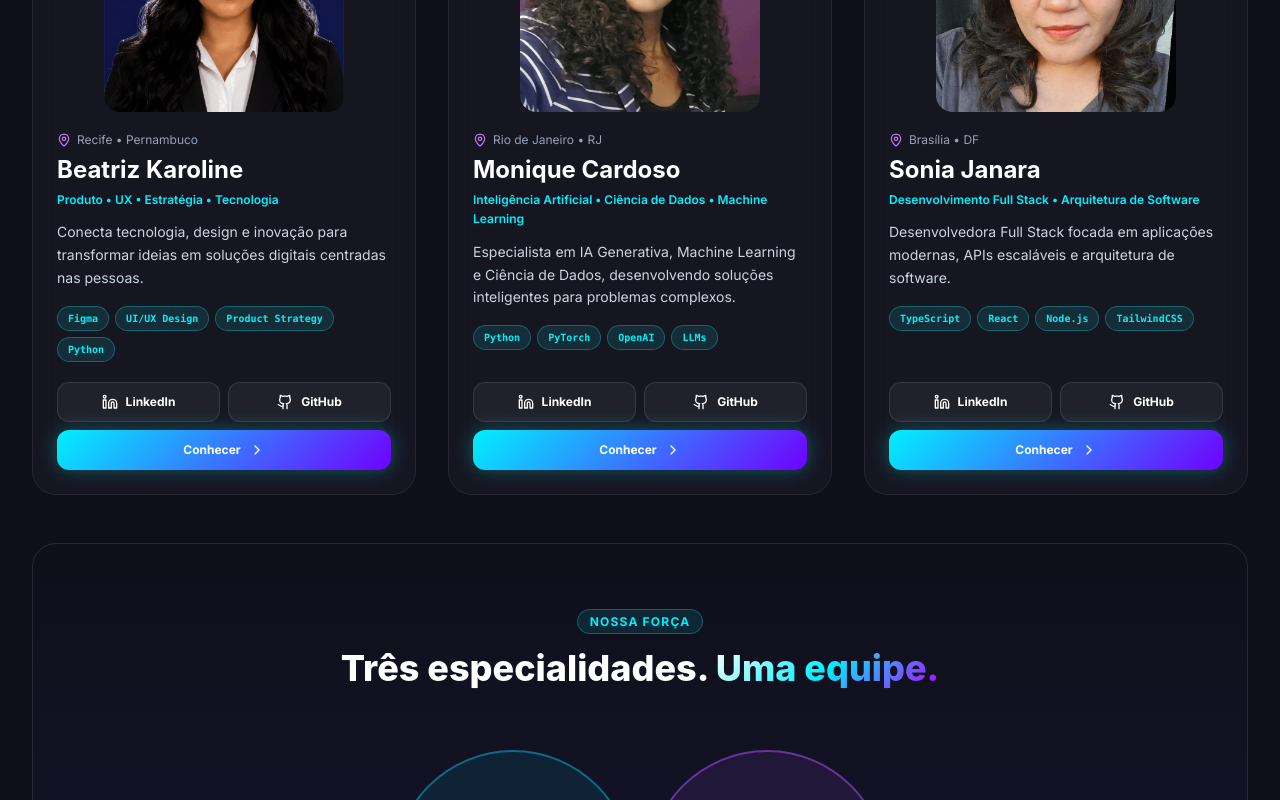
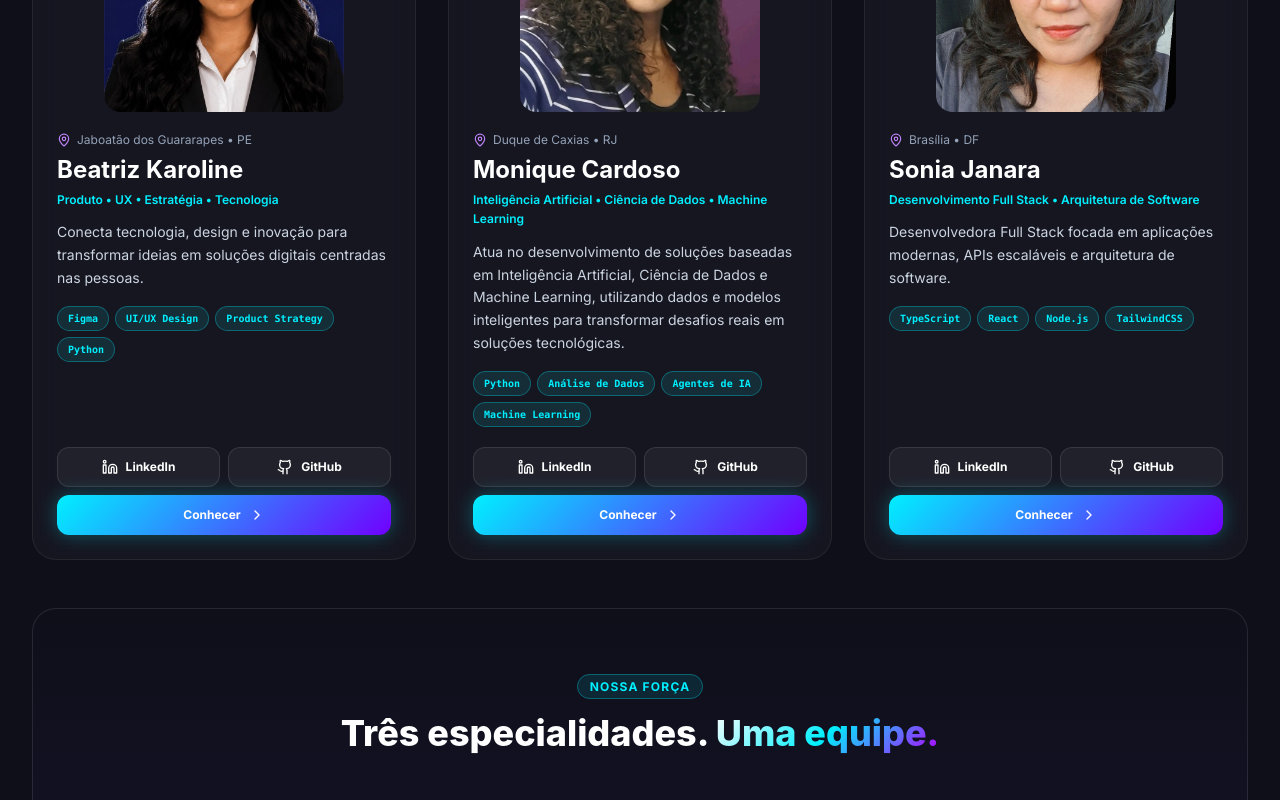
Before and after one commit to SouBeatrizKaroline/3-dev-as-demais-12fqm6k9q, a React (Vite) app: page / in a window 1280 px wide. Shown: the part 6100-6900 px from the top of the page. Built offline with nearby package versions, Linux system fonts and the light colour scheme.

Commit message:
Update team member information

```diff
--- a/src/data/content.ts
+++ b/src/data/content.ts
@@ -94,7 +94,7 @@ export const TEAM_MEMBERS: TeamMember[] = [
     name: 'Beatriz Karoline',
     role: 'Produto • UX • Estratégia • Tecnologia',
     state: 'Pernambuco',
-    city: 'Recife • Pernambuco',
+    city: 'Jaboatão dos Guararapes • PE',
     bio: 'Conecta tecnologia, design e inovação para transformar ideias em soluções digitais centradas nas pessoas.',
     fullBio:
       'Beatriz atua conectando diferentes áreas do conhecimento para transformar problemas complexos em soluções digitais. Sua experiência multidisciplinar reúne tecnologia, design, engenharia, gestão de projetos e inovação, contribuindo para a construção de produtos centrados no usuário e MVPs desenvolvidos em equipe.',
@@ -131,8 +131,8 @@ export const TEAM_MEMBERS: TeamMember[] = [
     name: 'Monique Cardoso',
     role: 'Inteligência Artificial • Ciência de Dados • Machine Learning',
     state: 'Rio de Janeiro',
-    city: 'Rio de Janeiro • RJ',
-    bio: 'Especialista em IA Generativa, Machine Learning e Ciência de Dados, desenvolvendo soluções inteligentes para problemas complexos.',
+    city: 'Duque de Caxias • RJ',
+    bio: 'Atua no desenvolvimento de soluções baseadas em Inteligência Artificial, Ciência de Dados e Machine Learning, utilizando dados e modelos inteligentes para transformar desafios reais em soluções tecnológicas.',
     fullBio:
       'Monique trabalha com modelos de aprendizado de máquina e processamento de linguagem natural para transformar grandes volumes de dados em soluções inteligíveis e automatizadas. Sua atuação inclui pipelines de dados, análise preditiva e sistemas com IA generativa, sempre em colaboração com a equipe.',
     specialty: [
@@ -148,16 +148,7 @@ export const TEAM_MEMBERS: TeamMember[] = [
       'Automações Inteligentes',
       'Fine-tuning & RAG',
     ],
-    technologies: [
-      'Python',
-      'PyTorch',
-      'OpenAI',
-      'LLMs',
-      'Scikit-learn',
-      'Pandas',
-      'Data Viz',
-      'FastAPI',
-    ],
+    technologies: ['Python', 'Análise de Dados', 'Agentes de IA', 'Machine Learning'],
     linkedin: 'https://www.linkedin.com/in/monique-cardoso21/',
     github: 'https://github.com/moniquecardoso25',
     photoUrl: moniqueImage,
--- a/src/lib/pocketbase/schema.json
+++ b/src/lib/pocketbase/schema.json
@@ -1,5 +1,5 @@
 {
-  "generatedAt": "2026-07-29T00:39:36.083Z",
+  "generatedAt": "2026-07-29T00:41:58.781Z",
   "collections": [
     {
       "name": "users",
```
Also changed, not shown: .skip.config.json.
